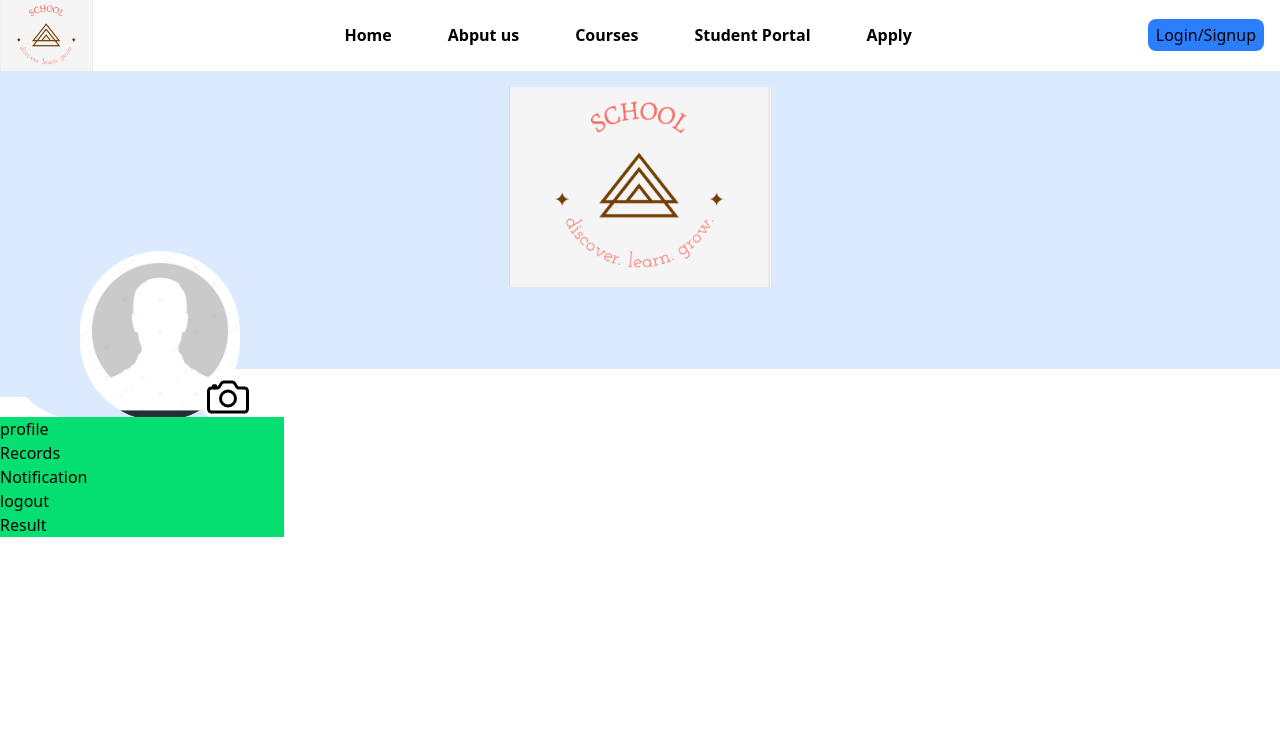
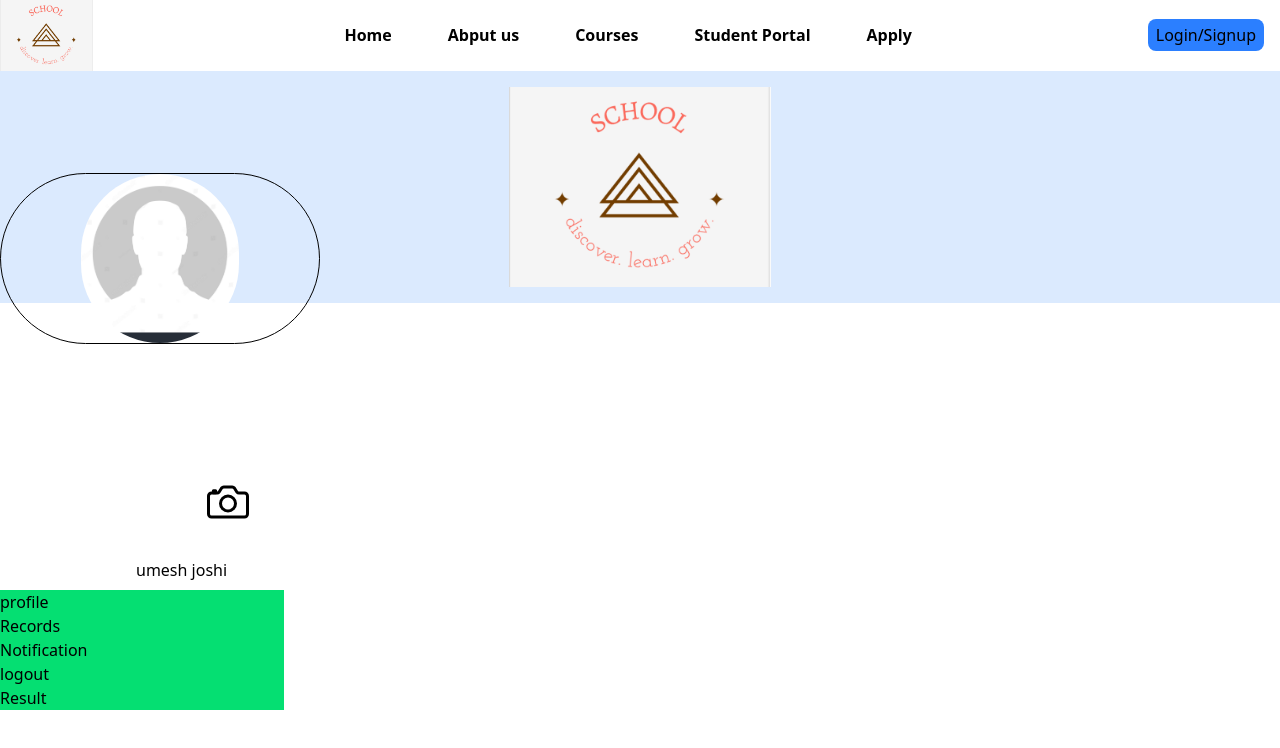
Before and after one commit to umesh576/studnet-side-frontend, a Next.js app: page /Student-Portal in a window 1280 px wide. Shown: the top 748 px of the page. Built offline with nearby package versions, Linux system fonts and the light colour scheme.

Commit message:
new commit in student profile

```diff
--- a/src/app/Student-Portal/page.jsx
+++ b/src/app/Student-Portal/page.jsx
@@ -5,30 +5,33 @@
 const StudentPortalPage = () => {
   return (
     <div>
-      <div className="w-full bg-blue-100">
-        <div className="w-full bg-blue-100">
-          <div className="w-full h-[100px] py-4 bg-blue-100">
+      <div className="w-full">
+        <div className="w-full bg-transparent">
+          <div className="w-full  py-4 bg-blue-100">
             <img
               src={"/image.png" || "/image.jpg"}
               alt="image"
               className="w-full object-contain h-[200px]"
             />
           </div>
-          <div className="w-1/4 flex justify-center rounded-full relative top-20 bg-blue-100">
-            <div className=" w-1/2  flex justify-center  relative bg-blue-100">
+          <div className="w-1/4 flex justify-center rounded-full relative top-[-130px] bg-transparent border ">
+            <div className=" w-1/2 flex justify-center">
               <img
                 src="/image.jpg"
                 alt="image"
-                className="relative rounded-full bg-blue-100"
+                className="relative rounded-full  "
               />
             </div>
           </div>
-          <div className="relative top-7 left-50 bg-white rounded-full ">
+          <div className="relative  left-50 bg-white rounded-full ">
             <div className="p-1">
               <IoCameraOutline className="text-5xl " />
             </div>
           </div>
         </div>
+      </div>
+      <div className="relative flex top-5 left-32 m-2">
+        <p>umesh joshi</p>
       </div>
       <div className="relative top-5 bg-green-400 w-2/9">
         <StudentActivites />
```
